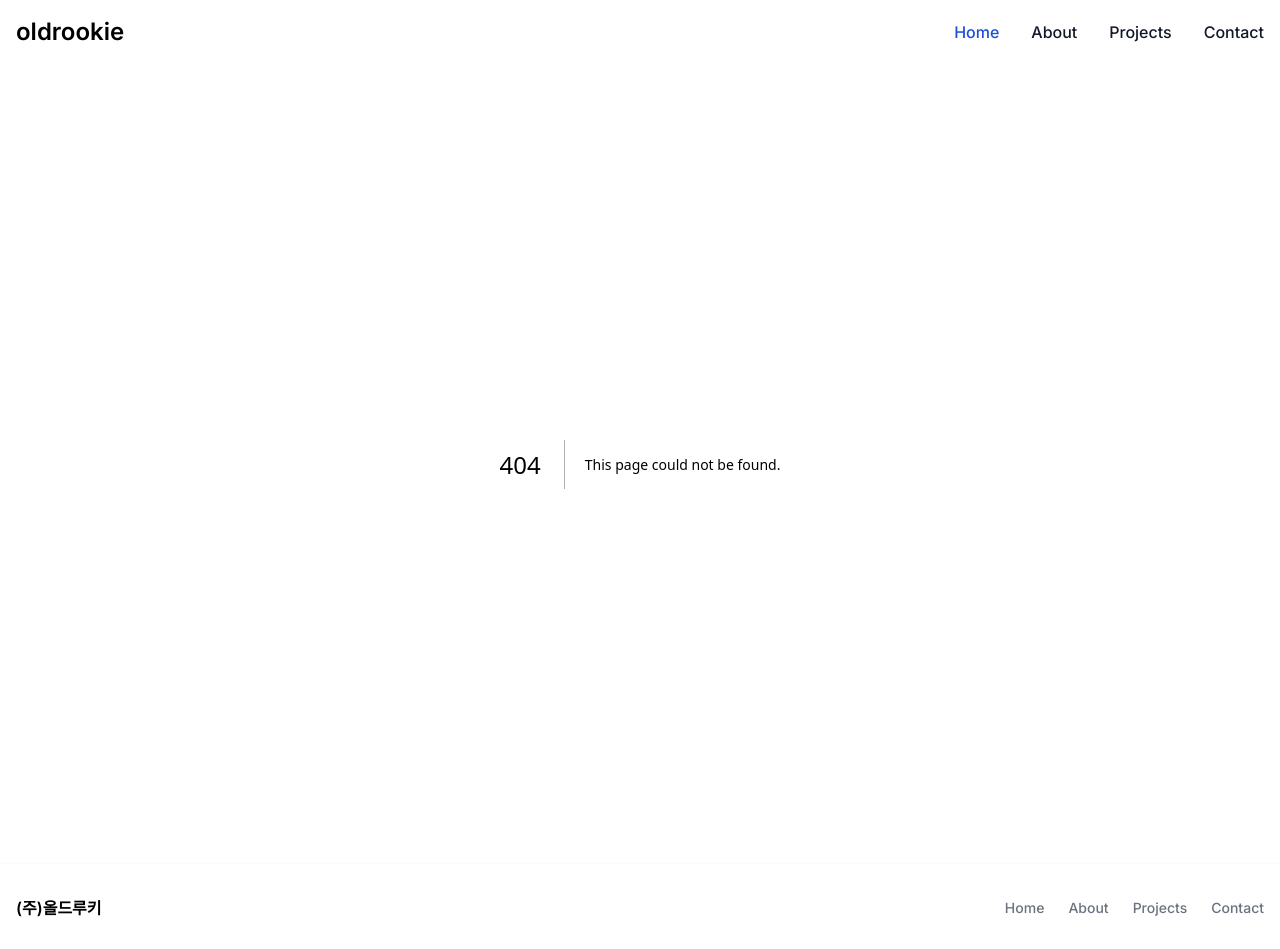
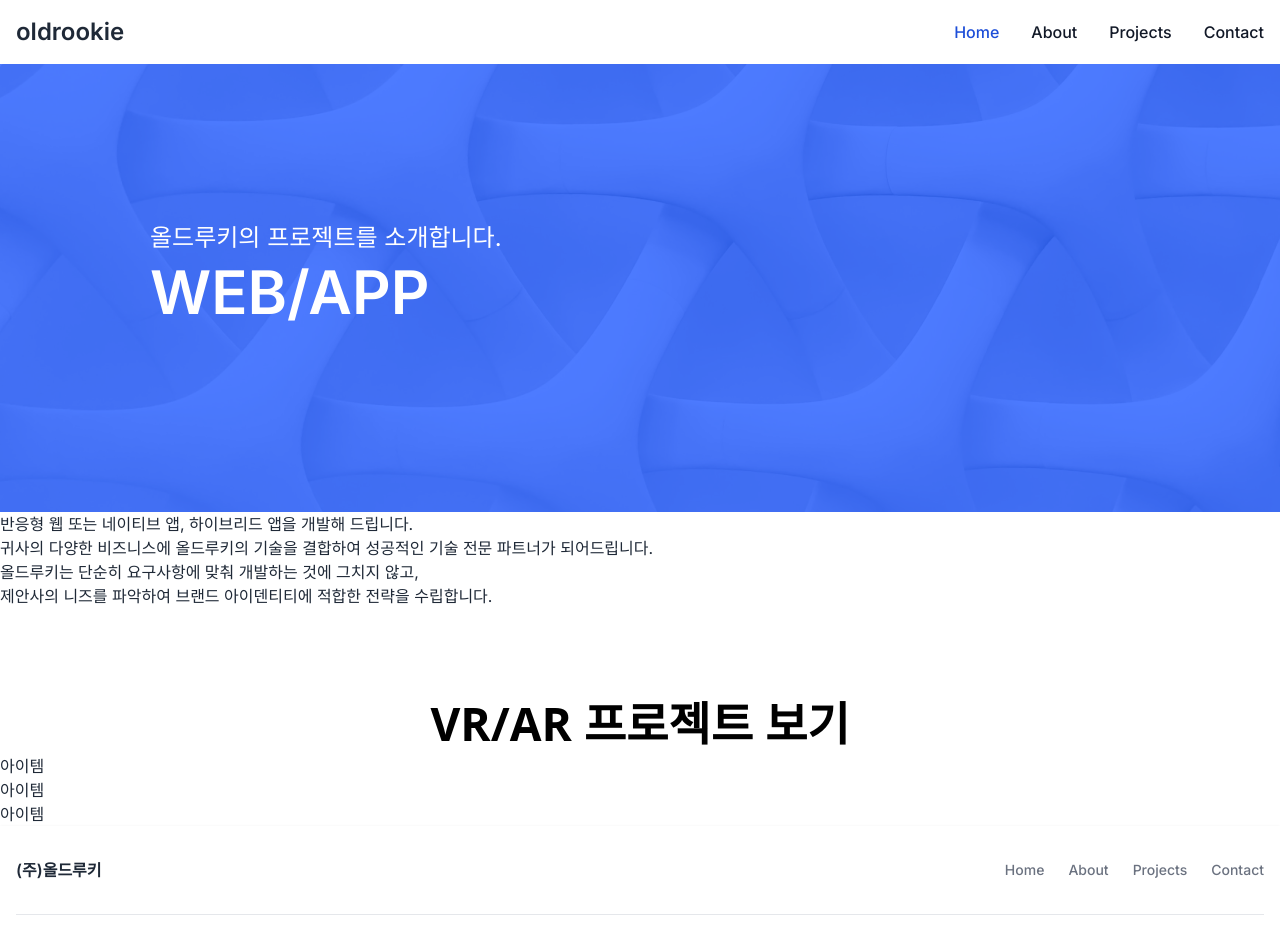
Before and after one commit to z1su/HomePage, a Next.js app in the folder oldrookie/: page /list/webapp in a window 1280 px wide. Before the commit this address had no page. Shown: the top 949 px of the page. Built offline with nearby package versions, Linux system fonts and the light colour scheme.

Commit message:
feat: list page 구현

```diff
--- a/oldrookie/app/list/layout.js
+++ b/oldrookie/app/list/layout.js
@@ -1,4 +1,4 @@
-import Title from "@/components/header/title";
+import Title from "@/app/components/header/title";
 
 export default function TitleLayout({ children }) {
   return <section>{children}</section>;
--- a/oldrookie/app/list/page.js
+++ b/oldrookie/app/list/page.js
@@ -1,8 +1,9 @@
-import ProjectList from "@/components/project/project-list";
+import ProjectList from "@/app/components/project/project-list";
 import { getAllEvents } from "../dummy-data";
-import Title from "@/components/header/title";
-import Footer from "@/components/footer/footer";
-import Banner from "@/components/project/banner";
+import Title from "@/app/components/header/title";
+import Footer from "@/app/components/basic/footer";
+import Banner from "@/app/components/project/banner";
+import BannerWithCTA from "@/app/components/basic/cta-banner";
 
 export default function List() {
   const events = getAllEvents();
@@ -17,6 +18,7 @@ export default function List() {
       <Banner className="" />
       <h1 className="main_text mt-20">Our Portfolio</h1>
       <ProjectList events={events} />
+      <BannerWithCTA />
     </section>
   );
 }
--- /dev/null
+++ b/oldrookie/app/list/webapp/page.js
@@ -0,0 +1,49 @@
+import Title from "@/app/components/header/title";
+
+export default function webapp() {
+  return (
+    <section>
+      <Title name="WEB/APP" subname="올드루키의 프로젝트를 소개합니다."></Title>
+      <div className="pt-12 pr-0 pb-14 pl-0 bg-white">
+        <div
+          className="w-full pt-4 pr-5 pb-6 pl-5 mt-0 mr-auto mb-0 ml-auto space-y-5 sm:py-8 md:py-12 sm:space-y-8 md:space-y-16
+      max-w-7xl"
+        >
+          <div
+            className="flex flex-col justify-center h-full space-y-3 transform md:pr-10 lg:pr-16
+            md:space-y-5"
+          >
+            <div className="text-center">
+              <span>
+                반응형 웹 또는 네이티브 앱, 하이브리드 앱을 개발해 드립니다.
+              </span>
+              <br></br>
+              <span>
+                귀사의 다양한 비즈니스에 올드루키의 기술을 결합하여 성공적인
+                기술 전문 파트너가 되어드립니다.
+              </span>
+              <br></br>
+              <span>
+                올드루키는 단순히 요구사항에 맞춰 개발하는 것에 그치지 않고,
+              </span>
+              <br></br>
+              <span>
+                제안사의 니즈를 파악하여 브랜드 아이덴티티에 적합한 전략을
+                수립합니다.
+              </span>
+            </div>
+          </div>
+
+          <div>
+            <h1 className="main_text mt-20">VR/AR 프로젝트 보기</h1>
+            <div>
+              <div>아이템</div>
+              <div>아이템</div>
+              <div>아이템</div>
+            </div>
+          </div>
+        </div>
+      </div>
+    </section>
+  );
+}
```
Also changed, not shown: oldrookie/app/list/3dmodeling/page.js (added, +7 -0 lines), oldrookie/app/list/vrar/page.js (added, +7 -0 lines).
